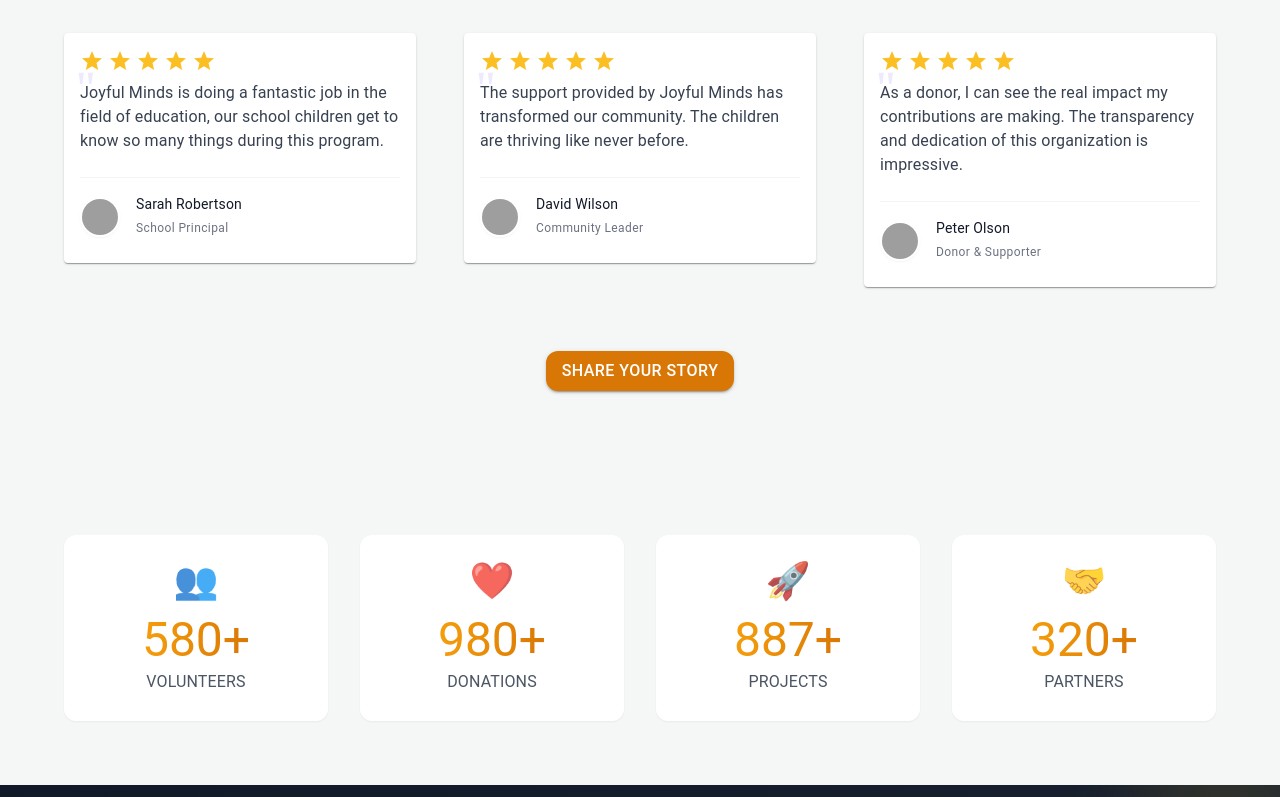
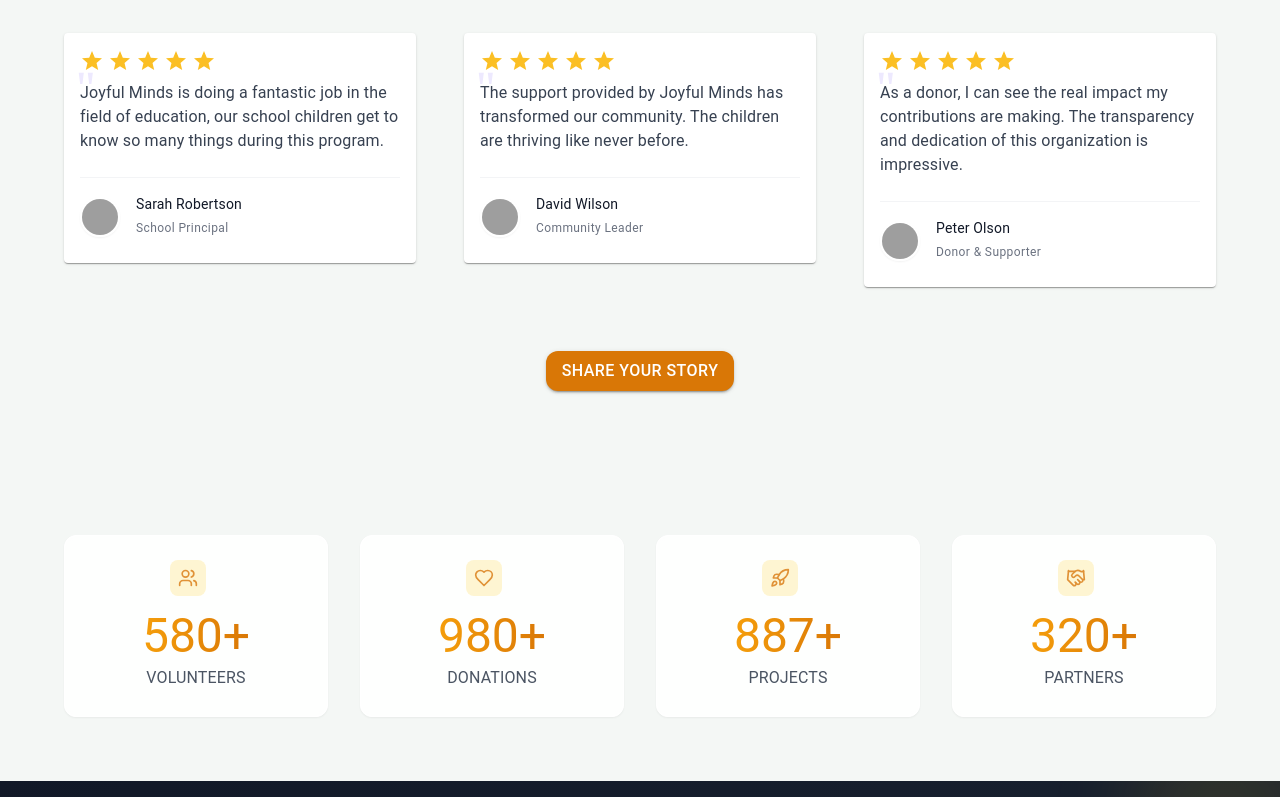
Before and after one commit to sujith74/ngo-organisation-design, a Next.js app: page / in a window 1280 px wide. Shown: the part 4554-5351 px from the top of the page. Built offline with nearby package versions, Linux system fonts and the light colour scheme; grey boxes are pictures that could not be loaded.

Commit message:
changes-icons

```diff
--- a/src/app/page.jsx
+++ b/src/app/page.jsx
@@ -35,7 +35,8 @@
   Users,
   ArrowRight,
   ChevronRight, Heart, BookOpen, Activity,
-
+  Rocket,
+  Handshake
 
 } from 'lucide-react';
 import { motion } from 'framer-motion';
@@ -862,10 +863,10 @@
                       whileHover={{ y: -3 }}
                       className="w-8 h-8 rounded-full bg-gray-100 flex items-center justify-center text-gray-500 hover:bg-amber-100 hover:text-amber-600 transition-colors"
                     >
-                      <span className="text-sm">{platform === 'twitter' ? '🐦' :
+                      {/* <span className="text-sm">{platform === 'twitter' ? '🐦' :
                         platform === 'linkedin' ? '🔗' :
                         platform === 'instagram' ? '📷' :
-                        platform === 'github' ? '💻' : '👍'}</span>
+                        platform === 'github' ? '💻' : '👍'}</span> */}
                     </motion.div>
                   ))}
                 </div>
@@ -1044,11 +1045,43 @@
   <Container>
     <Grid container spacing={4} className="justify-center">
       {[
-        { value: "580", label: "Volunteers", icon: "👥" },
-        { value: "980", label: "Donations", icon: "❤️" },
-        { value: "887", label: "Projects", icon: "🚀" },
-        { value: "320", label: "Partners", icon: "🤝" }
-      ].map((stat, index) => (
+  {
+    value: "580",
+    label: "Volunteers",
+    icon: (
+      <div className="bg-amber-100 p-2 rounded-lg mr-4">
+        <Users size={20} className="text-amber-600" />
+      </div>
+    ),
+  },
+  {
+    value: "980",
+    label: "Donations",
+    icon: (
+      <div className="bg-amber-100 p-2 rounded-lg mr-4">
+        <Heart size={20} className="text-amber-600" />
+      </div>
+    ),
+  },
+  {
+    value: "887",
+    label: "Projects",
+    icon: (
+      <div className="bg-amber-100 p-2 rounded-lg mr-4">
+        <Rocket size={20} className="text-amber-600" />
+      </div>
+    ),
+  },
+  {
+    value: "320",
+    label: "Partners",
+    icon: (
+      <div className="bg-amber-100 p-2 rounded-lg mr-4">
+        <Handshake size={20} className="text-amber-600" />
+      </div>
+    ),
+  },
+].map((stat, index) => (
         <Grid
           item
           xs={12}
```
